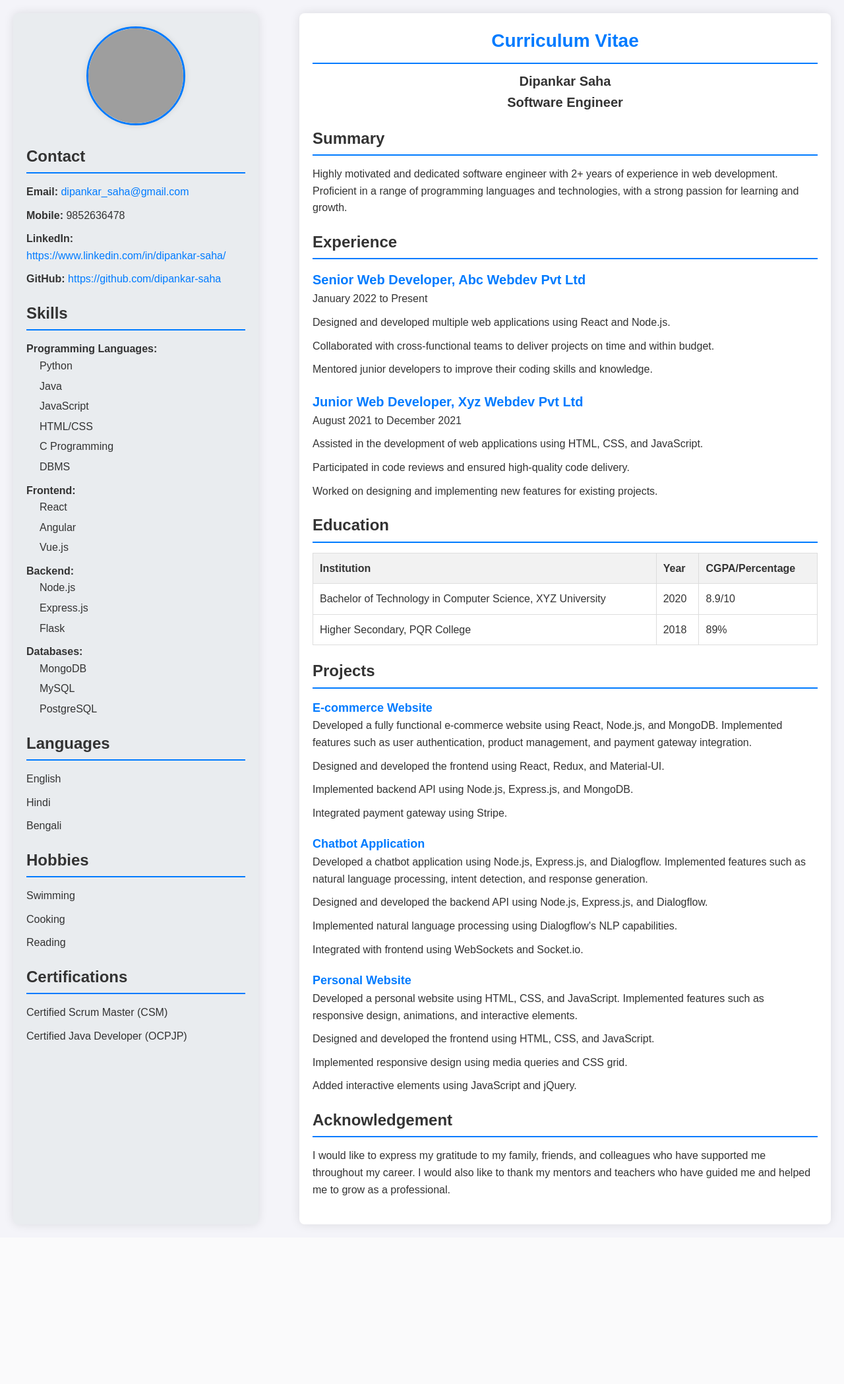
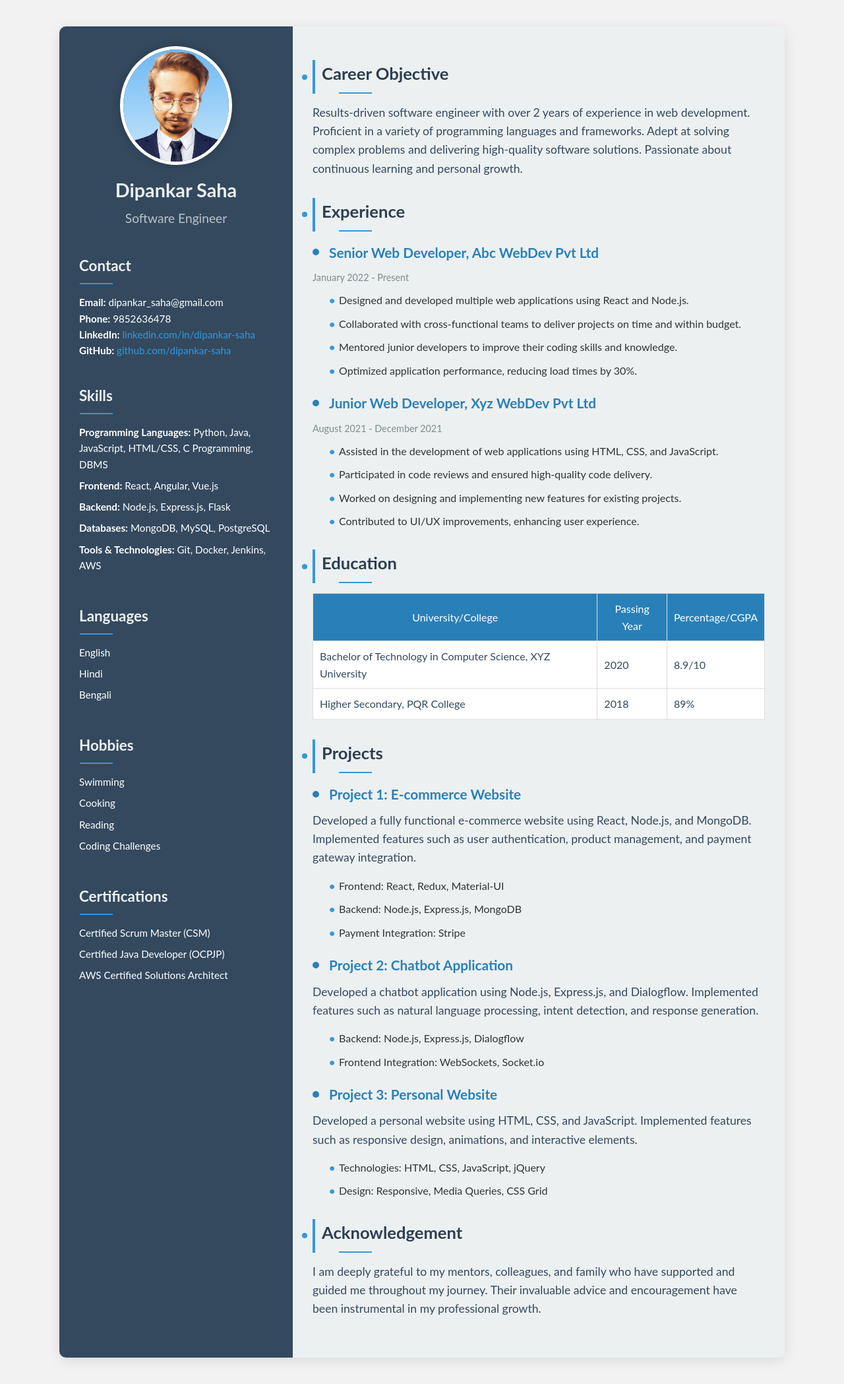
Before and after one commit to Sahadipankar/College-Practice-Coding, a PHP site: page /Resume.html in a window 1280 px wide. Shown: the whole page at 66% size. Before the commit the page ends 1861 px from the top, so only its background shows below. Run offline with PHP 8.4, Linux system fonts and the light colour scheme; grey boxes are pictures that could not be loaded.

Commit message:
New html file (Resume) added

```diff
--- a/HTML_CSS/Resume.css
+++ b/HTML_CSS/Resume.css
@@ -1,307 +1,281 @@
-/* Global Styles */
-* {
-    box-sizing: border-box;
+/* General Styles */
+body {
+    font-family: 'Lato', sans-serif;
+    color: #333;
+    background-color: #f2f2f2;
     margin: 0;
     padding: 0;
-}
-
-body {
-    font-family: 'Arial', sans-serif;
-    font-size: 16px;
     line-height: 1.6;
-    color: #333;
-    background-color: #f4f4f9;
 }
 
 .container {
     display: flex;
-    flex-wrap: wrap;
-    justify-content: space-between;
-    padding: 20px;
+    max-width: 1100px;
+    margin: 40px auto;
+    background-color: #ffffff;
+    box-shadow: 0 4px 20px rgba(0, 0, 0, 0.1);
+    border-radius: 10px;
+    overflow: hidden;
 }
 
-.left,
-.right {
-    padding: 20px;
-    border-radius: 8px;
-    box-shadow: 0 0 15px rgba(0, 0, 0, 0.1);
-    background-color: #ffffff;
+/* Left Panel Styles */
+.left-panel {
+    width: 30%;
+    background-color: #34495e;
+    color: white;
+    padding: 30px;
+    display: flex;
+    flex-direction: column;
+    align-items: center;
+    text-align: left;
 }
 
-.left {
-    width: 30%;
-    background-color: #e9ecef;
-}
-
-.right {
-    width: 65%;
-    background-color: #ffffff;
-}
-
-/* Image Styles */
-.image {
-    text-align: center;
+.profile {
     margin-bottom: 20px;
 }
 
-.image img {
-    width: 150px;
-    height: 150px;
+.image-container {
+    width: 160px;
+    height: 170px;
     border-radius: 50%;
-    border: 3px solid #007bff;
-    box-shadow: 0 0 10px rgba(0, 0, 0, 0.1);
+    overflow:hidden;
+    margin-bottom: 15px;
+    border: 5px solid #ffffff;
+    box-shadow: 0 0 15px rgba(0, 0, 0, 0.2);
 }
 
-/* Contact Styles */
-.contact {
+.image-container img {
+    width: 100%;
+    height: 100%;
+    object-fit:fill;
+    transition: transform 0.3s ease-in-out;
+}
+
+.image-container:hover img {
+    transform: scale(1.1);
+}
+
+.profile h1 {
+    margin: 15px 0 5px;
+    font-size: 1.8em;
+    font-weight: bold;
+    color: #ecf0f1;
+}
+
+.profile h3 {
+    margin: 0;
+    font-size: 1.2em;
+    font-weight: normal;
+    color: #bdc3c7;
+}
+
+.section {
+    width: 100%;
     margin-bottom: 20px;
 }
 
-.contact h2 {
-    border-bottom: 2px solid #007bff;
-    padding-bottom: 5px;
+.section h2 {
+    font-size: 1.4em;
     margin-bottom: 15px;
+    color: #ecf0f1;
+    position: relative;
+    padding-bottom: 10px;
 }
 
-.contact p {
+.section h2::after {
+    content: '' ;
+    width: 50px;
+    height: 2px;
+    background-color: #3498db;
+    position: absolute;
+    bottom: 0;
+    left: 09%;
+    transform: translateX(-50%);
+}
+
+.section p,
+.section ul {
+    margin: 0;
+    font-size: 0.95em;
+}
+
+.section ul {
+    list-style-type: none;
+    padding: 0;
+}
+
+.section ul li {
+    margin-bottom: 8px;
+}
+
+.section a {
+    color: #3498db;
+    text-decoration: none;
+    transition: color 0.3s ease;
+}
+
+.section a:hover {
+    color: #2980b9;
+}
+
+/* Right Panel Styles */
+.right-panel {
+    width: 70%;
+    padding: 30px;
+    background-color: #ecf0f1;
+}
+
+.right-panel .section {
+    margin-bottom: 30px;
+}
+
+.right-panel .section h2 {
+    font-size: 1.6em;
+    margin-bottom: 15px;
+    color: #2c3e50;
+    position: relative;
+    padding-bottom: 10px;
+    padding-left: 10px;
+    border-left: 4px solid #3498db;
+}
+
+.right-panel .section h2::before {
+    content: '';
+    width: 8px;
+    height: 8px;
+    background-color: #3498db;
+    position: absolute;
+    left: -20px;
+    top: 50%;
+    transform: translateY(-50%);
+    border-radius: 50%;
+}
+
+.right-panel .section p {
+    font-size: 1.1em;
+    margin-bottom: 15px;
+    color: #34495e;
+}
+
+.right-panel .experience-item,
+.right-panel .project-item {
+    margin-bottom: 20px;
+}
+
+.right-panel .experience-item h3,
+.right-panel .project-item h3 {
+    font-size: 1.3em;
+    margin: 0 0 10px;
+    color: #2980b9;
+    position: relative;
+    padding-left: 25px;
+}
+
+.right-panel .experience-item h3::before,
+.right-panel .project-item h3::before {
+    content: '';
+    width: 10px;
+    height: 10px;
+    background-color: #2980b9;
+    position: absolute;
+    left: 0;
+    top: 50%;
+    transform: translateY(-50%);
+    border-radius: 50%;
+}
+
+.right-panel .experience-item span {
+    display: block;
+    font-size: 0.9em;
+    color: #7f8c8d;
     margin-bottom: 10px;
 }
 
-.contact a {
-    color: #007bff;
-    text-decoration: none;
+.right-panel .experience-item ul,
+.right-panel .project-item ul {
+    list-style-type: none;
+    margin: 0;
+    padding-left: 25px;
+    font-size: 1em;
 }
 
-.contact a:hover {
-    text-decoration: underline;
+.right-panel .experience-item ul li,
+.right-panel .project-item ul li {
+    position: relative;
+    margin-bottom: 10px;
+    padding-left: 15px;
 }
 
-/* Skills Styles */
-.skills {
+.right-panel .experience-item ul li::before,
+.right-panel .project-item ul li::before {
+    content: "\2022";
+    color: #3498db;
+    font-weight: bold;
+    position: absolute;
+    left: 0;
+    top: 0;
+}
+
+.right-panel table {
+    width: 100%;
+    border-collapse: collapse;
     margin-bottom: 20px;
 }
 
-.skills h2 {
-    border-bottom: 2px solid #007bff;
-    padding-bottom: 5px;
-    margin-bottom: 15px;
+.right-panel table th,
+.right-panel table td {
+    padding: 10px;
+    border: 1px solid #ddd;
 }
 
-.skills ul {
-    list-style: none;
-    padding: 0;
+.right-panel table th {
+    background-color: #2980b9;
+    color: white;
+    font-weight: normal;
 }
 
-.skills li {
-    margin-bottom: 10px;
+.right-panel table td {
+    background-color: #ffffff;
+    color: #34495e;
 }
 
-.skills li ul {
-    margin-left: 20px;
+/* Additional Enhancements */
+.image-container:hover {
+    box-shadow: 0 0 20px rgba(0, 0, 0, 0.3);
+    transition: box-shadow 0.3s ease-in-out;
 }
 
-.skills li ul li {
-    margin-bottom: 5px;
+h2,
+h3,
+h1 {
+    position: relative;
 }
 
-/* Language Styles */
-.language {
-    margin-bottom: 20px;
+h2:hover::after,
+h3:hover::before,
+h1:hover::after {
+    background-color: #1abc9c;
 }
 
-.language h2 {
-    border-bottom: 2px solid #007bff;
-    padding-bottom: 5px;
-    margin-bottom: 15px;
+.right-panel .section ul li {
+    position: relative;
+    padding-left: 15px;
 }
 
-.language ul {
-    list-style: none;
-    padding: 0;
+.right-panel .section ul li::before {
+    content: "\2022";
+    color: #3498db;
+    font-weight: bold;
+    position: absolute;
+    left: 0;
 }
 
-.language li {
-    margin-bottom: 10px;
+.right-panel .section ul li:hover::before {
+    color: #1abc9c;
 }
 
-/* Hobbies Styles */
-.hobbies {
-    margin-bottom: 20px;
+table th:hover,
+table td:hover {
+    background-color: #1abc9c !important;
+    transition: background-color 0.3s ease;
 }
-
-.hobbies h2 {
-    border-bottom: 2px solid #007bff;
-    padding-bottom: 5px;
-    margin-bottom: 15px;
-}
-
-.hobbies ul {
-    list-style: none;
-    padding: 0;
-}
-
-.hobbies li {
-    margin-bottom: 10px;
-}
-
-/* Certifications Styles */
-.certifications {
-    margin-bottom: 20px;
-}
-
-.certifications h2 {
-    border-bottom: 2px solid #007bff;
-    padding-bottom: 5px;
-    margin-bottom: 15px;
-}
-
-.certifications ul {
-    list-style: none;
-    padding: 0;
-}
-
-.certifications li {
-    margin-bottom: 10px;
-}
-
-/* Name Styles */
-.name {
-    text-align: center;
-    margin-bottom: 20px;
-}
-
-.name h1 {
-    font-size: 28px;
-    color: #007bff;
-    border-bottom: 2px solid #007bff;
-    padding-bottom: 10px;
-    margin-bottom: 10px;
-}
-
-.name h3 {
-    font-size: 20px;
-    color: #333;
-}
-
-/* Summary Styles */
-.summary {
-    margin-bottom: 20px;
-}
-
-.summary h2 {
-    border-bottom: 2px solid #007bff;
-    padding-bottom: 5px;
-    margin-bottom: 15px;
-}
-
-.summary p {
-    margin-bottom: 10px;
-}
-
-/* Experience Styles */
-.experience {
-    margin-bottom: 20px;
-}
-
-.experience h2 {
-    border-bottom: 2px solid #007bff;
-    padding-bottom: 5px;
-    margin-bottom: 15px;
-}
-
-.experience .job {
-    margin-bottom: 20px;
-}
-
-.experience h3 {
-    font-size: 20px;
-    color: #007bff;
-}
-
-.experience p {
-    margin-bottom: 10px;
-}
-
-.experience ul {
-    list-style: none;
-    padding: 0;
-}
-
-.experience li {
-    margin-bottom: 10px;
-}
-
-/* Education Styles */
-.education {
-    margin-bottom: 20px;
-}
-
-.education h2 {
-    border-bottom: 2px solid #007bff;
-    padding-bottom: 5px;
-    margin-bottom: 15px;
-}
-
-.education table {
-    width: 100%;
-    border-collapse: collapse;
-}
-
-.education th,
-.education td {
-    border: 1px solid #ddd;
-    padding: 10px;
-    text-align: left;
-}
-
-.education th {
-    background-color: #f2f2f2;
-}
-
-/* Project Styles */
-.projects {
-    margin-bottom: 20px;
-}
-
-.projects h2 {
-    border-bottom: 2px solid #007bff;
-    padding-bottom: 5px;
-    margin-bottom: 15px;
-}
-
-.projects .project {
-    margin-bottom: 20px;
-}
-
-.projects h3 {
-    font-size: 18px;
-    color: #007bff;
-}
-
-.projects p {
-    margin-bottom: 10px;
-}
-
-.projects ul {
-    list-style: none;
-    padding: 0;
-}
-
-.projects li {
-    margin-bottom: 10px;
-}
-
-/* Acknowledgement Styles */
-.acknowledgement {
-    margin-bottom: 20px;
-}
-
-.acknowledgement h2 {
-    border-bottom: 2px solid #007bff;
-    padding-bottom: 5px;
-    margin-bottom: 15px;
-}
-
-.acknowledgement p {
-    margin-bottom: 10px;
-}
--- a/HTML_CSS/Resume.html
+++ b/HTML_CSS/Resume.html
@@ -6,61 +6,43 @@
     <meta http-equiv="X-UA-Compatible" content="IE=edge">
     <meta name="viewport" content="width=device-width, initial-scale=1.0">
     <link rel="stylesheet" href="resume.css">
-    <title>Curriculum Vitae - Dipankar Saha</title>
+    <title>Dipankar Saha - Resume</title>
 </head>
 
 <body>
     <div class="container">
-        <div class="left">
-            <div class="image">
-                <img src="download.jpg" alt="Dipankar Saha">
+        <div class="left-panel">
+            <div class="profile">
+                <center>
+                <div class="image-container">
+                    <img src="Dipankar Saha Photo.png" alt="Dipankar Saha">
+                </div>
+                <h1>Dipankar Saha</h1>
+                <h3>Software Engineer</h3>
+                </center>
             </div>
-            <div class="contact">
+
+            <div class="section">
                 <h2>Contact</h2>
-                <p><b>Email:</b> <a href="mailto:dipankar_saha@gmail.com">dipankar_saha@gmail.com</a></p>
-                <p><b>Mobile:</b> 9852636478</p>
+                <p><b>Email:</b> dipankar_saha@gmail.com</p>
+                <p><b>Phone:</b> 9852636478</p>
                 <p><b>LinkedIn:</b> <a
-                        href="https://www.linkedin.com/in/dipankar-saha/">https://www.linkedin.com/in/dipankar-saha/</a>
-                </p>
-                <p><b>GitHub:</b> <a href="https://github.com/dipankar-saha">https://github.com/dipankar-saha</a></p>
+                        href="https://www.linkedin.com/in/dipankar-saha/">linkedin.com/in/dipankar-saha</a></p>
+                <p><b>GitHub:</b> <a href="https://github.com/dipankar-saha">github.com/dipankar-saha</a></p>
             </div>
-            <div class="skills">
+
+            <div class="section">
                 <h2>Skills</h2>
                 <ul>
-                    <li><b>Programming Languages:</b>
-                        <ul>
-                            <li>Python</li>
-                            <li>Java</li>
-                            <li>JavaScript</li>
-                            <li>HTML/CSS</li>
-                            <li>C Programming</li>
-                            <li>DBMS</li>
-                        </ul>
-                    </li>
-                    <li><b>Frontend:</b>
-                        <ul>
-                            <li>React</li>
-                            <li>Angular</li>
-                            <li>Vue.js</li>
-                        </ul>
-                    </li>
-                    <li><b>Backend:</b>
-                        <ul>
-                            <li>Node.js</li>
-                            <li>Express.js</li>
-                            <li>Flask</li>
-                        </ul>
-                    </li>
-                    <li><b>Databases:</b>
-                        <ul>
-                            <li>MongoDB</li>
-                            <li>MySQL</li>
-                            <li>PostgreSQL</li>
-                        </ul>
-                    </li>
+                    <li><b>Programming Languages:</b> Python, Java, JavaScript, HTML/CSS, C Programming, DBMS</li>
+                    <li><b>Frontend:</b> React, Angular, Vue.js</li>
+                    <li><b>Backend:</b> Node.js, Express.js, Flask</li>
+                    <li><b>Databases:</b> MongoDB, MySQL, PostgreSQL</li>
+                    <li><b>Tools & Technologies:</b> Git, Docker, Jenkins, AWS</li>
                 </ul>
             </div>
-            <div class="language">
+
+            <div class="section">
                 <h2>Languages</h2>
                 <ul>
                     <li>English</li>
@@ -68,61 +50,66 @@
                     <li>Bengali</li>
                 </ul>
             </div>
-            <div class="hobbies">
+
+            <div class="section">
                 <h2>Hobbies</h2>
                 <ul>
                     <li>Swimming</li>
                     <li>Cooking</li>
                     <li>Reading</li>
+                    <li>Coding Challenges</li>
                 </ul>
             </div>
-            <div class="certifications">
+
+            <div class="section">
                 <h2>Certifications</h2>
                 <ul>
                     <li>Certified Scrum Master (CSM)</li>
                     <li>Certified Java Developer (OCPJP)</li>
+                    <li>AWS Certified Solutions Architect</li>
                 </ul>
             </div>
         </div>
-        <div class="right">
-            <div class="name">
-                <h1>Curriculum Vitae</h1>
-                <h3>Dipankar Saha<br>Software Engineer</h3>
+
+        <div class="right-panel">
+            <div class="section">
+                <h2>Career Objective</h2>
+                <p>Results-driven software engineer with over 2 years of experience in web development. Proficient in a
+                    variety of programming languages and frameworks. Adept at solving complex problems and delivering
+                    high-quality software solutions. Passionate about continuous learning and personal growth.</p>
             </div>
-            <div class="summary">
-                <h2>Summary</h2>
-                <p>Highly motivated and dedicated software engineer with 2+ years of experience in web development.
-                    Proficient in a range of programming languages and technologies, with a strong passion for learning
-                    and growth.</p>
-            </div>
-            <div class="experience">
+
+            <div class="section">
                 <h2>Experience</h2>
-                <div class="job">
-                    <h3>Senior Web Developer, Abc Webdev Pvt Ltd</h3>
-                    <p>January 2022 to Present</p>
+                <div class="experience-item">
+                    <h3>Senior Web Developer, Abc WebDev Pvt Ltd</h3>
+                    <span>January 2022 - Present</span>
                     <ul>
                         <li>Designed and developed multiple web applications using React and Node.js.</li>
                         <li>Collaborated with cross-functional teams to deliver projects on time and within budget.</li>
                         <li>Mentored junior developers to improve their coding skills and knowledge.</li>
+                        <li>Optimized application performance, reducing load times by 30%.</li>
                     </ul>
                 </div>
-                <div class="job">
-                    <h3>Junior Web Developer, Xyz Webdev Pvt Ltd</h3>
-                    <p>August 2021 to December 2021</p>
+                <div class="experience-item">
+                    <h3>Junior Web Developer, Xyz WebDev Pvt Ltd</h3>
+                    <span>August 2021 - December 2021</span>
                     <ul>
                         <li>Assisted in the development of web applications using HTML, CSS, and JavaScript.</li>
                         <li>Participated in code reviews and ensured high-quality code delivery.</li>
                         <li>Worked on designing and implementing new features for existing projects.</li>
+                        <li>Contributed to UI/UX improvements, enhancing user experience.</li>
                     </ul>
                 </div>
             </div>
-            <div class="education">
+
+            <div class="section">
                 <h2>Education</h2>
                 <table>
                     <tr>
-                        <th>Institution</th>
-                        <th>Year</th>
-                        <th>CGPA/Percentage</th>
+                        <th>University/College</th>
+                        <th>Passing Year</th>
+                        <th>Percentage/CGPA</th>
                     </tr>
                     <tr>
                         <td>Bachelor of Technology in Computer Science, XYZ University</td>
@@ -136,44 +123,45 @@
                     </tr>
                 </table>
             </div>
-            <div class="projects">
+
+            <div class="section">
                 <h2>Projects</h2>
-                <div class="project">
-                    <h3>E-commerce Website</h3>
-                    <p>Developed a fully functional e-commerce website using React, Node.js, and MongoDB. Implemented
-                        features such as user authentication, product management, and payment gateway integration.</p>
+                <div class="project-item">
+                    <h3>Project 1: E-commerce Website</h3>
+                    <p>Developed a fully functional e-commerce website using React, Node.js, and MongoDB.
+                        Implemented features such as user authentication, product management, and payment gateway
+                        integration.</p>
                     <ul>
-                        <li>Designed and developed the frontend using React, Redux, and Material-UI.</li>
-                        <li>Implemented backend API using Node.js, Express.js, and MongoDB.</li>
-                        <li>Integrated payment gateway using Stripe.</li>
+                        <li>Frontend: React, Redux, Material-UI</li>
+                        <li>Backend: Node.js, Express.js, MongoDB</li>
+                        <li>Payment Integration: Stripe</li>
                     </ul>
                 </div>
-                <div class="project">
-                    <h3>Chatbot Application</h3>
-                    <p>Developed a chatbot application using Node.js, Express.js, and Dialogflow. Implemented features
-                        such as natural language processing, intent detection, and response generation.</p>
+                <div class="project-item">
+                    <h3>Project 2: Chatbot Application</h3>
+                    <p>Developed a chatbot application using Node.js, Express.js, and Dialogflow. Implemented
+                        features such as natural language processing, intent detection, and response generation.</p>
                     <ul>
-                        <li>Designed and developed the backend API using Node.js, Express.js, and Dialogflow.</li>
-                        <li>Implemented natural language processing using Dialogflow's NLP capabilities.</li>
-                        <li>Integrated with frontend using WebSockets and Socket.io.</li>
+                        <li>Backend: Node.js, Express.js, Dialogflow</li>
+                        <li>Frontend Integration: WebSockets, Socket.io</li>
                     </ul>
                 </div>
-                <div class="project">
-                    <h3>Personal Website</h3>
+                <div class="project-item">
+                    <h3>Project 3: Personal Website</h3>
                     <p>Developed a personal website using HTML, CSS, and JavaScript. Implemented features such as
                         responsive design, animations, and interactive elements.</p>
                     <ul>
-                        <li>Designed and developed the frontend using HTML, CSS, and JavaScript.</li>
-                        <li>Implemented responsive design using media queries and CSS grid.</li>
-                        <li>Added interactive elements using JavaScript and jQuery.</li>
+                        <li>Technologies: HTML, CSS, JavaScript, jQuery</li>
+                        <li>Design: Responsive, Media Queries, CSS Grid</li>
                     </ul>
                 </div>
             </div>
-            <div class="acknowledgement">
+
+            <div class="section">
                 <h2>Acknowledgement</h2>
-                <p>I would like to express my gratitude to my family, friends, and colleagues who have supported me
-                    throughout my career. I would also like to thank my mentors and teachers who have guided me and
-                    helped me to grow as a professional.</p>
+                <p>I am deeply grateful to my mentors, colleagues, and family who have supported and guided me
+                    throughout my journey. Their invaluable advice and encouragement have been instrumental in my
+                    professional growth.</p>
             </div>
         </div>
     </div>
```
Also changed, not shown: HTML_CSS/Dipankar Saha Photo.png (added).
